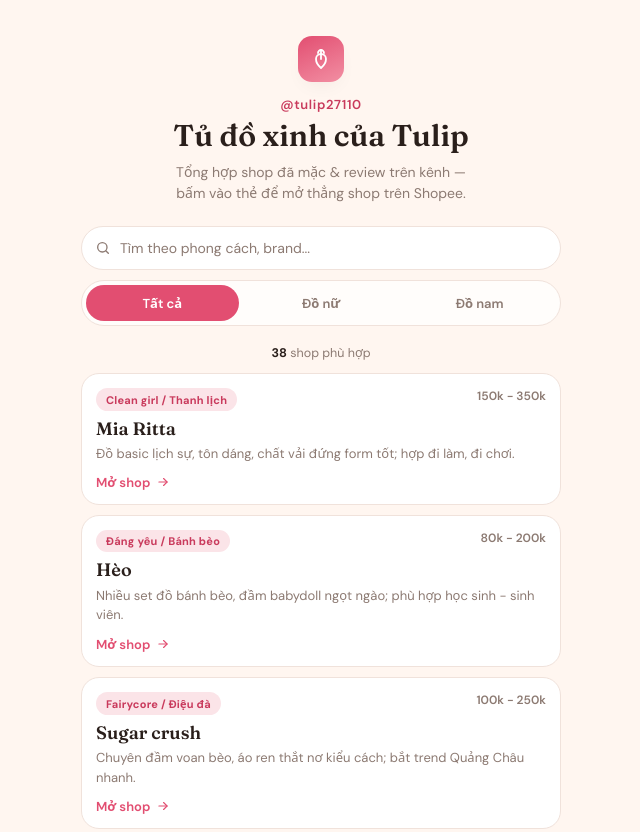
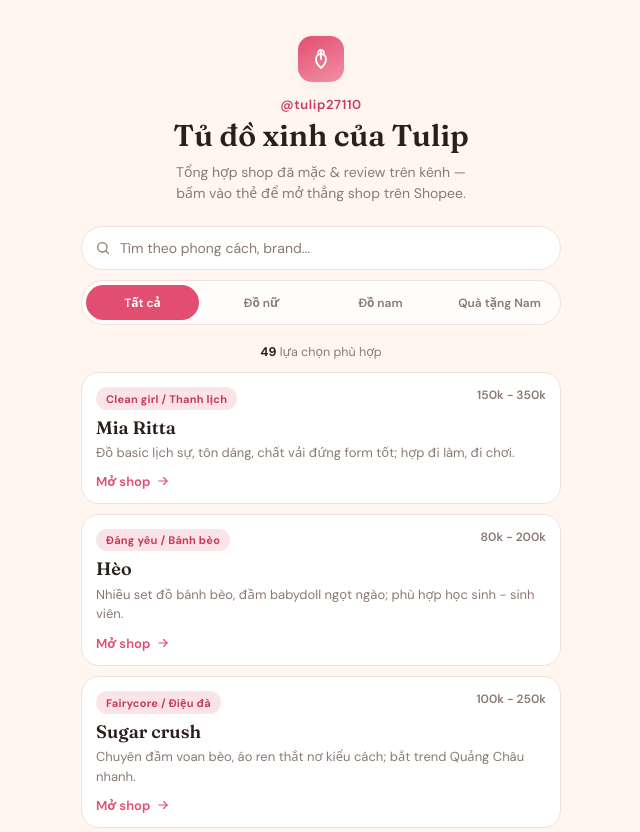
Before and after one commit to tuyetquynhb2711-maker/tulip27110-links, a plain HTML site: page index.html in a window 1280 px wide. Shown: the top 832 px of the page, without its empty margins (319-959 px from the left). Drawn offline with Linux system fonts and the light colour scheme.

Commit message:
Add Qua tang cho Nam tab

```diff
--- a/index.html
+++ b/index.html
@@ -147,14 +147,15 @@
   .tab{
     flex: 1;
     font-family: inherit;
-    font-size: 13px;
+    font-size: 12px;
     font-weight: 600;
     color: var(--ink-muted);
     background: transparent;
     border: none;
     border-radius: 999px;
-    padding: 9px 4px;
+    padding: 9px 2px;
     cursor: pointer;
+    white-space: nowrap;
   }
   .tab[aria-selected="true"]{
     background: var(--rose);
@@ -211,6 +212,7 @@
     text-wrap: nowrap;
   }
   .tag.men{ color: var(--gold); background: var(--gold-soft); }
+  .tag.gift{ color: var(--rose-strong); background: var(--gold-soft); }
 
   .price{
     font-size: 12px;
@@ -285,13 +287,14 @@
       <button class="tab" role="tab" aria-selected="true" data-filter="all">Tất cả</button>
       <button class="tab" role="tab" aria-selected="false" data-filter="Đồ nữ">Đồ nữ</button>
       <button class="tab" role="tab" aria-selected="false" data-filter="Đồ nam">Đồ nam</button>
+      <button class="tab" role="tab" aria-selected="false" data-filter="Quà tặng">Quà tặng Nam</button>
     </div>
   </div>
 
-  <p class="count-line"><strong id="count">0</strong> shop phù hợp</p>
+  <p class="count-line"><strong id="count">0</strong> lựa chọn phù hợp</p>
 
   <div id="list"></div>
-  <p class="empty" id="empty" hidden>Không tìm thấy shop nào khớp. Thử từ khoá khác nhé.</p>
+  <p class="empty" id="empty" hidden>Không tìm thấy gì khớp. Thử từ khoá khác nhé.</p>
 
   <footer>Danh sách cập nhật từ kênh TikTok @tulip27110 · Lưu trang này để quay lại bất cứ lúc nào</footer>
 </div>
@@ -336,6 +339,19 @@
     {style:"Giá rẻ / Form xinh", brand:"DEROSE SAIGON", cat:"Đồ nữ", note:"Form quần xinh, giá rẻ.", price:"", link:"https://s.shopee.vn/2qUYsramxF"},
     {style:"Nội y / Basic", brand:"Bra tokyolife", cat:"Đồ nữ", note:"Bra bền, không lộ viền, giá mềm.", price:"150k - 450k", link:"https://s.shopee.vn/1ARspSGtc"},
     {style:"Nội y / Bền form", brand:"Corèle V Official Store", cat:"Đồ nữ", note:"Gọng mềm, cúp ôm; giặt máy cả năm rưỡi vẫn giữ form.", price:"", link:"https://s.shopee.vn/4B00qj5SMS"},
+
+    // Quà tặng cho Nam — sản phẩm nhắc trong comment, không có brand/giá riêng
+    {style:"Quà tặng cho Nam", brand:"Đồng hồ Casio", cat:"Quà tặng", note:"", price:"", link:"https://s.shopee.vn/8pmChrixYT"},
+    {style:"Quà tặng cho Nam", brand:"Máy cạo râu nam", cat:"Quà tặng", note:"", price:"", link:"https://s.shopee.vn/905cuAiKDW"},
+    {style:"Quà tặng cho Nam", brand:"Hoa handmade", cat:"Quà tặng", note:"", price:"", link:"https://s.shopee.vn/9AP36ThgsZ"},
+    {style:"Quà tặng cho Nam", brand:"Thiệp handmade", cat:"Quà tặng", note:"", price:"", link:"https://s.shopee.vn/9KiTImh3Xc"},
+    {style:"Quà tặng cho Nam", brand:"Ví handmade", cat:"Quà tặng", note:"", price:"", link:"https://s.shopee.vn/9V1tV5gQCf"},
+    {style:"Quà tặng cho Nam", brand:"Áo handmade", cat:"Quà tặng", note:"", price:"", link:"https://s.shopee.vn/4fwdkFavIj"},
+    {style:"Quà tặng cho Nam", brand:"Gạt tàn", cat:"Quà tặng", note:"", price:"", link:"https://s.shopee.vn/5AsuLAZ1Hq"},
+    {style:"Quà tặng cho Nam", brand:"Dung dịch vệ sinh nam", cat:"Quà tặng", note:"", price:"", link:"https://s.shopee.vn/50ZU8rZecp"},
+    {style:"Quà tặng cho Nam", brand:"Hộp bật nhảy", cat:"Quà tặng", note:"", price:"", link:"https://s.shopee.vn/5LCKXTYNwu"},
+    {style:"Quà tặng cho Nam", brand:"Khung ảnh in hình", cat:"Quà tặng", note:"", price:"", link:"https://s.shopee.vn/5VVkjmXkbx"},
+    {style:"Quà tặng cho Nam", brand:"Móc khóa in hình", cat:"Quà tặng", note:"", price:"", link:"https://s.shopee.vn/6fhi7wkVJS"},
   ];
 
   const listEl = document.getElementById("list");
@@ -361,19 +377,22 @@
     countEl.textContent = items.length;
     emptyEl.hidden = items.length !== 0;
 
-    listEl.innerHTML = items.map(s => `
+    listEl.innerHTML = items.map(s => {
+      const tagClass = s.cat === "Quà tặng" ? "gift" : s.cat === "Đồ nam" ? "men" : "";
+      return `
       <a class="card" href="${s.link}" target="_blank" rel="nofollow noopener">
         <div class="card-top">
-          <span class="tag${s.cat === "Đồ nam" ? " men" : ""}">${escapeHtml(s.style)}</span>
+          <span class="tag${tagClass ? " " + tagClass : ""}">${escapeHtml(s.style)}</span>
           ${s.price ? `<span class="price">${escapeHtml(s.price)}</span>` : ""}
         </div>
         <p class="brand-name">${escapeHtml(s.brand)}</p>
-        <p class="note">${escapeHtml(s.note)}</p>
+        ${s.note ? `<p class="note">${escapeHtml(s.note)}</p>` : ""}
         <span class="go">Mở shop
           <svg viewBox="0 0 24 24" fill="none" stroke="currentColor" stroke-width="2" stroke-linecap="round" stroke-linejoin="round"><path d="M5 12h14"/><path d="m13 6 6 6-6 6"/></svg>
         </span>
       </a>
-    `).join("");
+    `;
+    }).join("");
   }
 
   searchEl.addEventListener("input", render);
```
